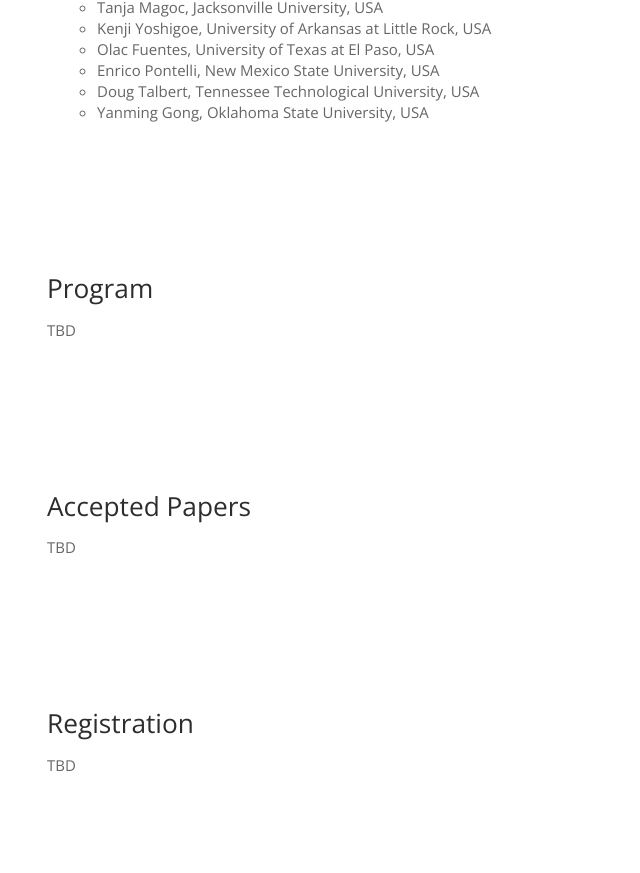
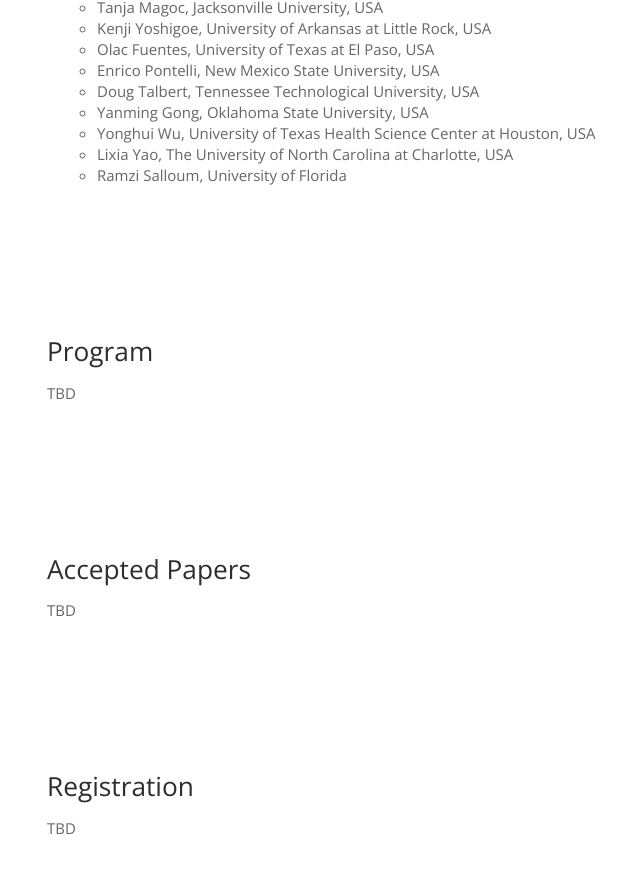
Before and after one commit to bianjiang/intelligenthealth.io, a plain HTML site: page index.html in a window 1280 px wide. Shown: the part 2471-3344 px from the top of the page, without its empty margins (8-648 px from the left). Drawn offline with nearby package versions, Linux system fonts and the light colour scheme.

Commit message:
update pc member

```diff
--- a/index.html
+++ b/index.html
@@ -211,6 +211,9 @@
                 <li>Enrico Pontelli, New Mexico State University, USA</li>
                 <li>Doug Talbert, Tennessee Technological University, USA</li>
                 <li>Yanming Gong, Oklahoma State University, USA </li>
+                <li>Yonghui Wu, University of Texas Health Science Center at Houston, USA </li>
+                <li>Lixia Yao, The University of North Carolina at Charlotte, USA</li>
+                <li>Ramzi Salloum, University of Florida</li>
               </ul>
             </li>
           </ul>
```
